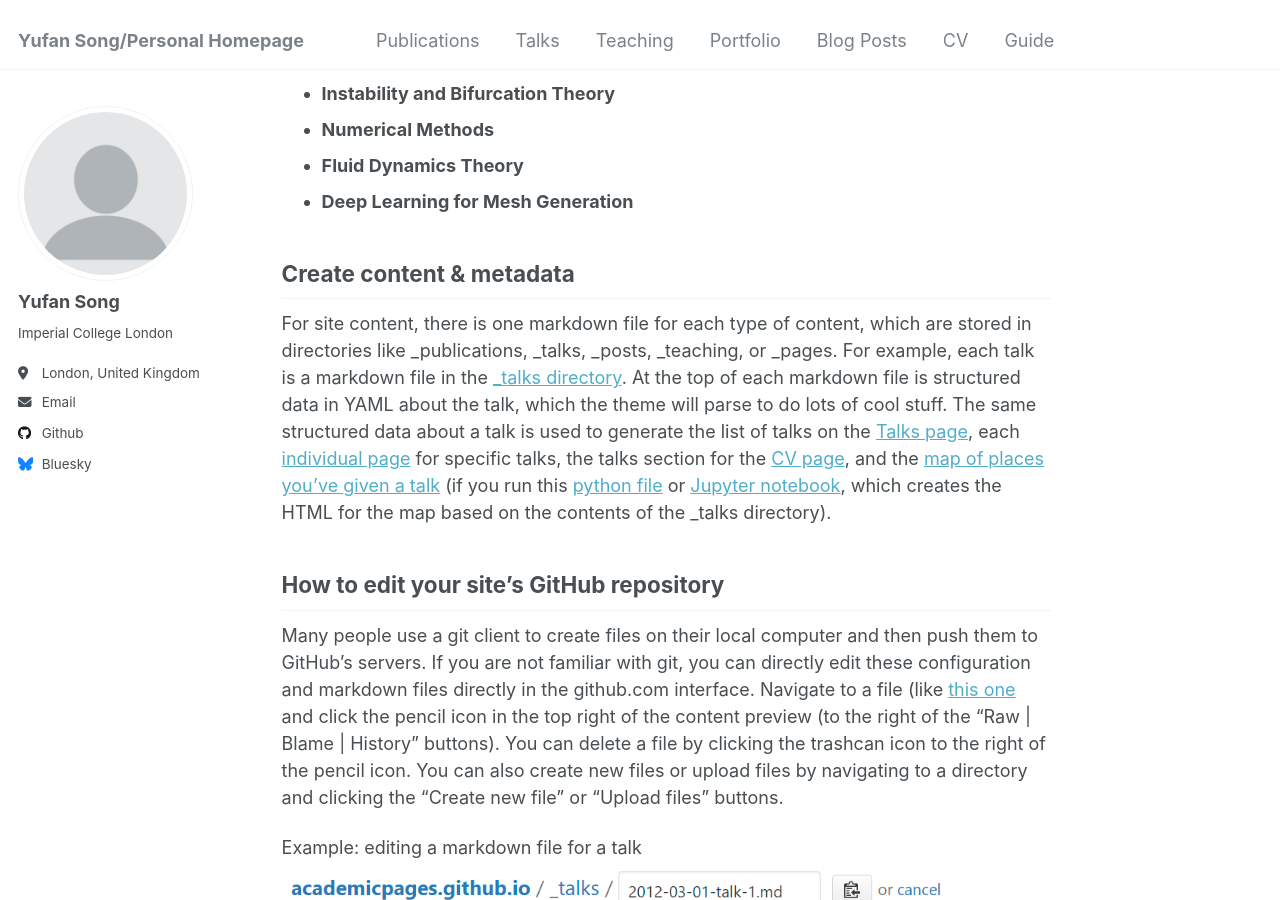
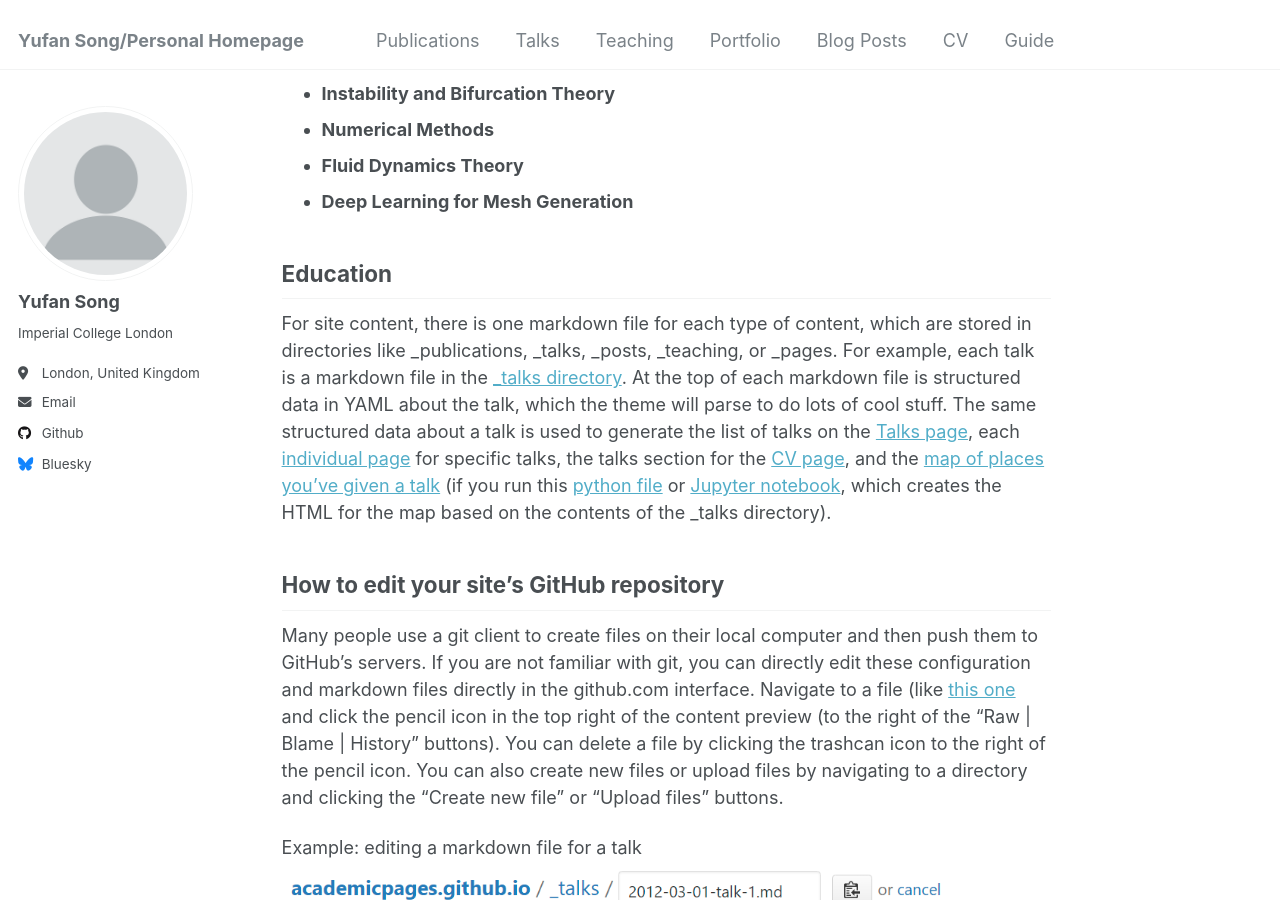
Before and after one commit to Yufan-Song/Yufan-Song, a Jekyll site: the page built from _pages/about.md, in a window 1280 px wide and 900 px high, scrolled down 621 px. Built offline with Jekyll 4.4.1, drawn with Linux system fonts in a browser that asks for light colours.

Commit message:
Update about.md

```diff
--- a/_pages/about.md
+++ b/_pages/about.md
@@ -21,7 +21,7 @@ Research Interest
 - **Fluid Dynamics Theory**
 - **Deep Learning for Mesh Generation**
 
-Create content & metadata
+Education
 ------
 For site content, there is one markdown file for each type of content, which are stored in directories like _publications, _talks, _posts, _teaching, or _pages. For example, each talk is a markdown file in the [_talks directory](https://github.com/academicpages/academicpages.github.io/tree/master/_talks). At the top of each markdown file is structured data in YAML about the talk, which the theme will parse to do lots of cool stuff. The same structured data about a talk is used to generate the list of talks on the [Talks page](https://academicpages.github.io/talks), each [individual page](https://academicpages.github.io/talks/2012-03-01-talk-1) for specific talks, the talks section for the [CV page](https://academicpages.github.io/cv), and the [map of places you've given a talk](https://academicpages.github.io/talkmap.html) (if you run this [python file](https://github.com/academicpages/academicpages.github.io/blob/master/talkmap.py) or [Jupyter notebook](https://github.com/academicpages/academicpages.github.io/blob/master/talkmap.ipynb), which creates the HTML for the map based on the contents of the _talks directory).
 
```
